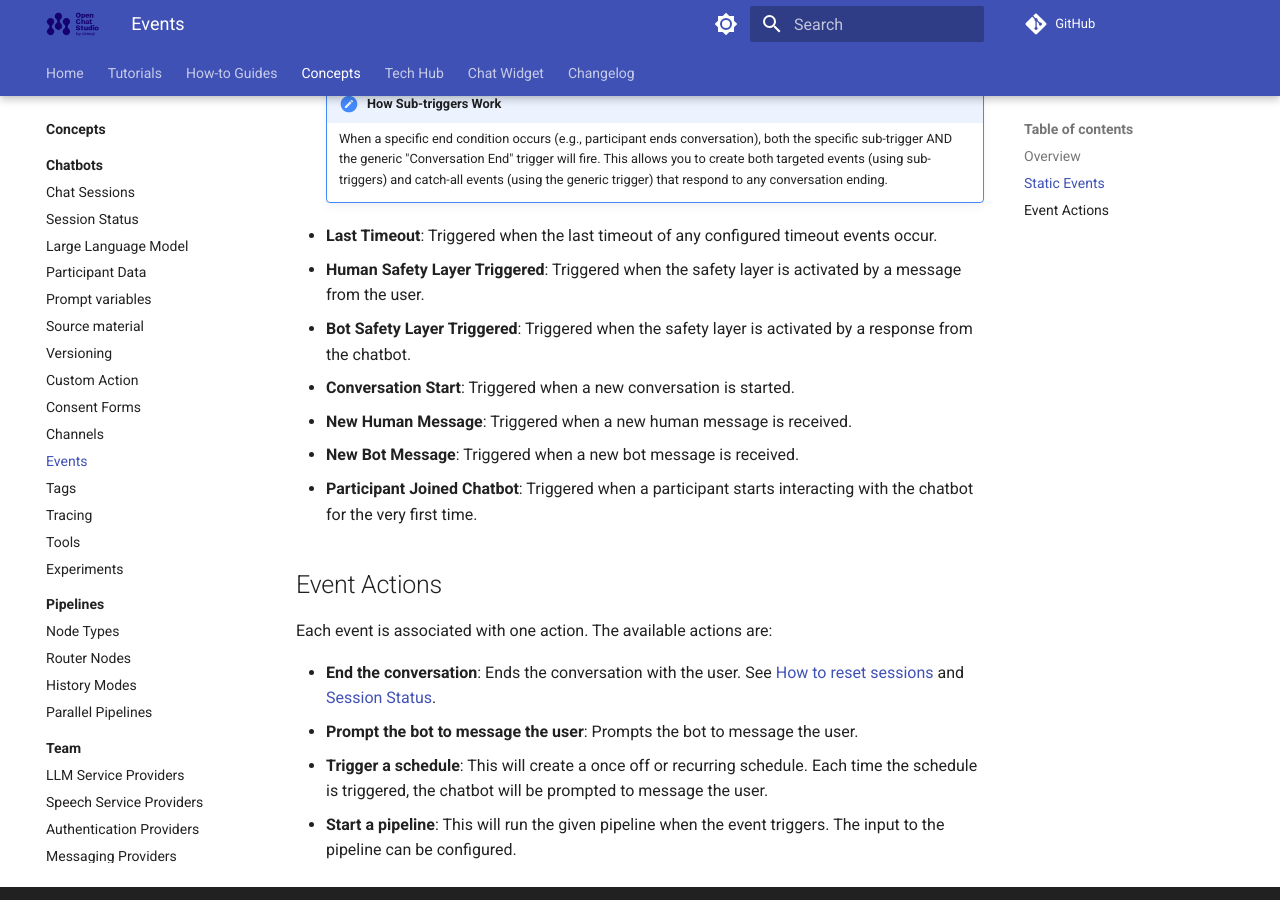
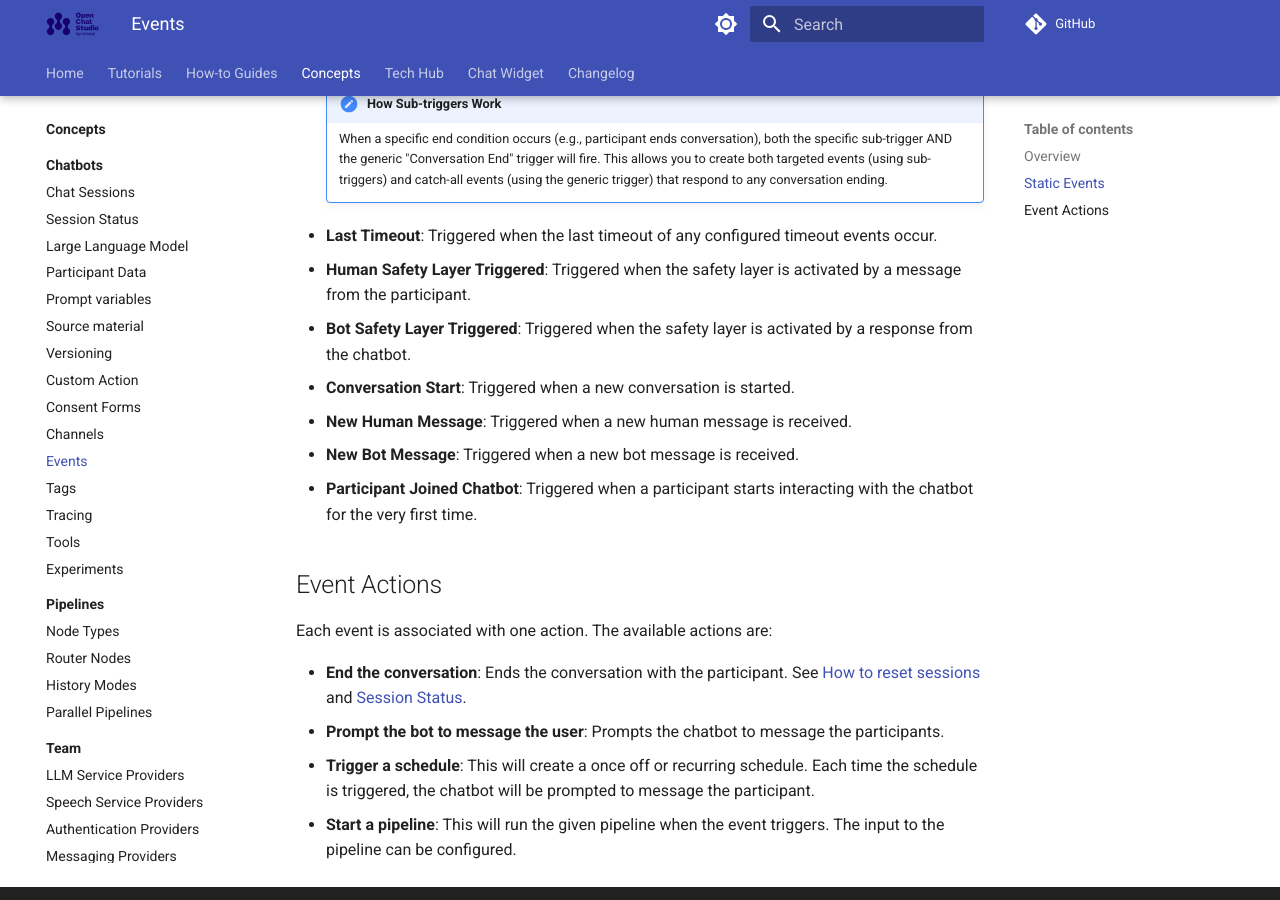
Before and after one commit to dimagi/open-chat-studio-docs, an MkDocs documentation site: the page built from docs/concepts/events.md, in a window 1280 px wide and 900 px high, scrolled down 1114 px. Built offline with MkDocs 1.6.1 and Material for MkDocs 9.7.7, drawn with Linux system fonts in a browser that asks for light colours; a script that is not in the unit is left out; comment, search, counter and statistics services are not loaded.

Commit message:
More: "bot" -> "chatbot" terminology changes

```diff
--- a/docs/concepts/events.md
+++ b/docs/concepts/events.md
@@ -26,7 +26,7 @@ Static events are predefined triggers that occur based on specific actions or co
         When a specific end condition occurs (e.g., participant ends conversation), both the specific sub-trigger AND the generic "Conversation End" trigger will fire. This allows you to create both targeted events (using sub-triggers) and catch-all events (using the generic trigger) that respond to any conversation ending.
 
 - **Last Timeout**: Triggered when the last timeout of any configured timeout events occur.
-- **Human Safety Layer Triggered**: Triggered when the safety layer is activated by a message from the user.
+- **Human Safety Layer Triggered**: Triggered when the safety layer is activated by a message from the participant.
 - **Bot Safety Layer Triggered**: Triggered when the safety layer is activated by a response from the chatbot.
 - **Conversation Start**: Triggered when a new conversation is started.
 - **New Human Message**: Triggered when a new human message is received.
@@ -37,7 +37,7 @@ Static events are predefined triggers that occur based on specific actions or co
 
 Each event is associated with one action. The available actions are:
 
-- **End the conversation**: Ends the conversation with the user. See [How to reset sessions](../how-to/reset_sessions.md) and [Session Status](session_status.md).
-- **Prompt the bot to message the user**: Prompts the bot to message the user.
-- **Trigger a schedule**: This will create a once off or recurring schedule. Each time the schedule is triggered, the chatbot will be prompted to message the user.
+- **End the conversation**: Ends the conversation with the participant. See [How to reset sessions](../how-to/reset_sessions.md) and [Session Status](session_status.md).
+- **Prompt the bot to message the user**: Prompts the chatbot to message the participants.
+- **Trigger a schedule**: This will create a once off or recurring schedule. Each time the schedule is triggered, the chatbot will be prompted to message the participant.
 - **Start a pipeline**: This will run the given pipeline when the event triggers. The input to the pipeline can be configured.
```
Also changed, not shown: docs/concepts/session_status.md (+1 -1 lines), docs/index.md (+1 -1 lines).
